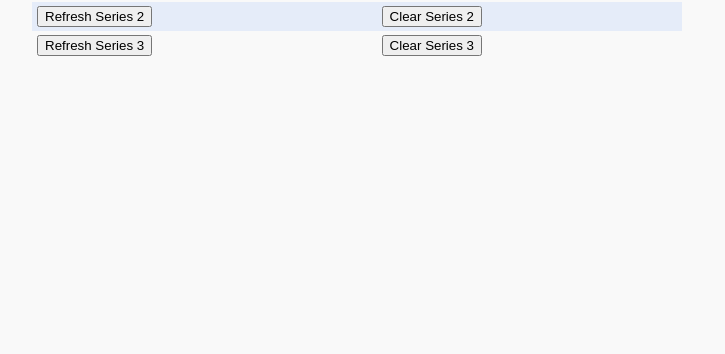
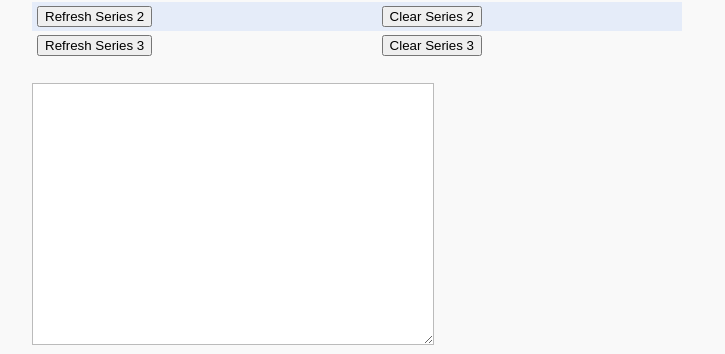
Before and after one commit to adrians/tracer, an Electron app: page frontend/zoomable-timeseries.html in a window 1024 px wide. Shown: the part 560-914 px from the top of the page, without its empty margins (5-730 px from the left). Before the commit the page ends 800 px from the top, so only its background shows below. Drawn offline with nearby package versions, Linux system fonts and the light colour scheme.

Commit message:
frontend: add a textarea with raw data

```diff
--- a/frontend/renderer.js
+++ b/frontend/renderer.js
@@ -32,4 +32,5 @@ function updateSeries(){
 	}
 
 	chart.updateSeries(list);
+	document.getElementById("dump").value = JSON.stringify(data, null, 2);
 }
--- a/frontend/zoomable-timeseries.html
+++ b/frontend/zoomable-timeseries.html
@@ -52,6 +52,10 @@
           </td>
         </tr>
       </table>
+    </div>
+    <div>
+      <textarea id="dump">
+      </textarea>
     </div>
   </div>
   <script src="./node_modules/apexcharts/dist/apexcharts.min.js"></script>
```
